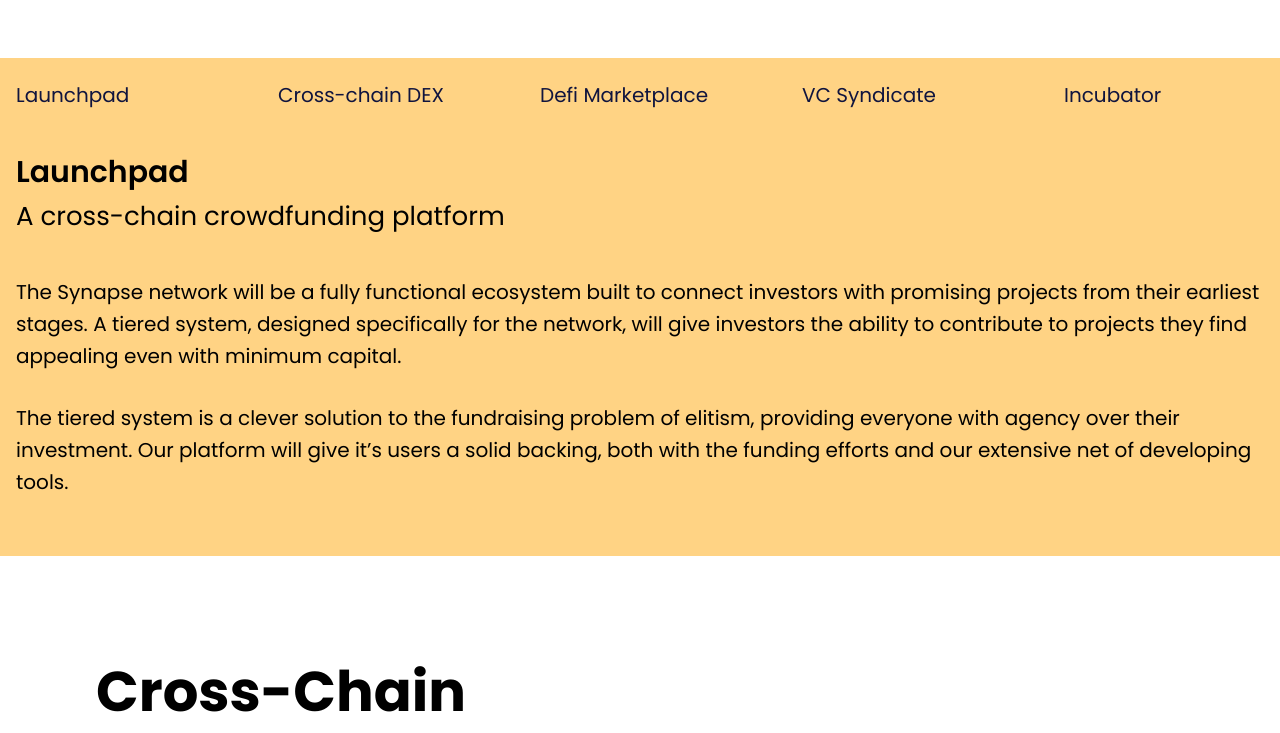
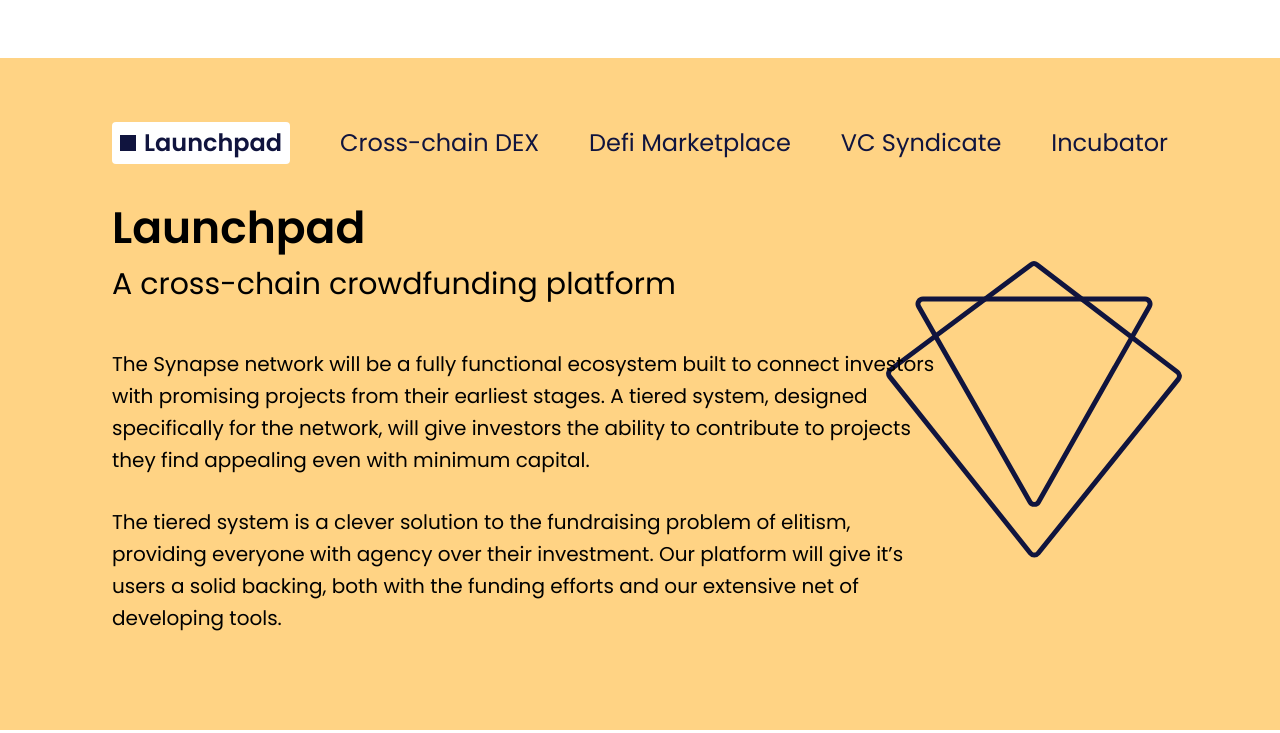
Before and after one commit to GemStarterIo/StaticWww, a plain HTML site: page index.html in a window 1280 px wide. Shown: the part 4247-4980 px from the top of the page. Drawn offline with Linux system fonts and the light colour scheme; files whose address does not match are found by name.

Commit message:
improve product cards

```diff
--- a/css/index.css
+++ b/css/index.css
@@ -593,12 +593,37 @@ button {
   .cards .wrapper_content .slider_nav {
     scrollbar-width: none; } }
       .cards .wrapper_content .slider_nav a {
-        min-width: 200px !important;
-        font-weight: normal;
-        font-size: 20px;
+        font-weight: 400;
+        font-size: 24px;
         line-height: 42px;
         color: #10143e;
-        white-space: nowrap; }
+        white-space: nowrap;
+        background: none;
+        transition: 0.5s;
+        position: relative; }
+        @media (max-width: 1024px) {
+          .cards .wrapper_content .slider_nav a {
+            margin-right: 20px; } }
+        .cards .wrapper_content .slider_nav a.active {
+          background: #fff;
+          font-weight: 600;
+          padding-left: 32px;
+          padding-right: 8px;
+          border-radius: 4px; }
+          .cards .wrapper_content .slider_nav a.active:before {
+            opacity: 0;
+            animation: slowDown;
+            animation-duration: 0.5s;
+            animation-delay: 0.5s;
+            animation-fill-mode: forwards;
+            position: absolute;
+            content: " ";
+            display: inline-block;
+            width: 16px;
+            height: 0;
+            border: 8px solid #10143e;
+            left: 8px;
+            top: 13px; }
     .cards .wrapper_content .slider {
       display: flex;
       width: 100%;
@@ -643,9 +668,37 @@ button {
           font-weight: normal;
           font-size: 20px;
           line-height: 32px;
-          z-index: 2; }
+          z-index: 2;
+          max-width: 824px; }
           .cards .wrapper_content .slider .product_card p:first-of-type {
             padding-bottom: 30px; }
+
+@media (min-width: 768px) {
+  .cards .wrapper_content {
+    padding: 48px 96px; } }
+
+@media (min-width: 1024px) {
+  .cards {
+    position: relative; }
+    .cards .wrapper_content {
+      padding: 48px 96px; }
+      .cards .wrapper_content .slider .product_card h4 {
+        font-size: 44px;
+        line-height: 64px; }
+      .cards .wrapper_content .slider .product_card h5 {
+        font-size: 30px;
+        line-height: 48px; }
+      .cards .wrapper_content .slider .product_card img {
+        position: absolute;
+        width: 300px;
+        top: 80px;
+        right: 0; } }
+
+@keyframes slowDown {
+  0% {
+    opacity: 0; }
+  100% {
+    opacity: 1; } }
 
 .cross-chain .bottom_column {
   width: 100%;
@@ -660,8 +713,10 @@ button {
     padding-bottom: 88px;
     font-weight: 400; }
   .cross-chain .bottom_column .row {
-    width: fit-content;
-    justify-content: flex-start;
+    width: 100%;
+    display: flex;
+    justify-content: space-evenly;
+    flex-wrap: wrap;
     align-items: center;
     padding: 20px 0; }
   .cross-chain .bottom_column .logos {
@@ -708,10 +763,10 @@ button {
       display: flex; }
     .cross-chain .bottom_column .logos {
       width: 100%;
-      max-width: 1014px;
+      max-width: 100%;
       display: flex;
       justify-content: flex-start;
-      flex-wrap: nowrap;
+      flex-wrap: wrap;
       flex-direction: row; }
       .cross-chain .bottom_column .logos img {
         height: auto;
--- a/index.html
+++ b/index.html
@@ -260,22 +260,23 @@
     <section id="products" class="cards wrapper">
         <div class="wrapper_content">
 
-        <div class="slider_wrapper">
+
             <div class="slider_content">
                 <div class="slider_nav">
-                    <a href="#launchpad" class="menu_item">Launchpad</a>
-                    <a href="#cross-chain" class="menu_item">Cross-chain DEX</a>
-                    <a href="#Defi-Marketplace" class="menu_item">Defi Marketplace</a>
+                    <a href="#launchpad" data-id="launchpad" class="menu_item active">Launchpad</a>
+                    <a href="#cross-chain" data-id="cross-chain" class="menu_item">Cross-chain DEX</a>
+                    <a href="#Defi-Marketplace" data-id="Defi-Marketplace" class="menu_item">Defi Marketplace</a>
 
-                    <a href="#VC-syndicate" class="menu_item">VC Syndicate</a>
+                    <a href="#VC-syndicate" data-id="VC-syndicate" class="menu_item">VC Syndicate</a>
 
-                    <a href="#Incubator" class="menu_item">Incubator</a>
+                    <a href="#Incubator" data-id="Incubator" class="menu_item">Incubator</a>
 
 
                 </div>
                 <div class="slider">
                     <div id="launchpad" class="product_card">
-                        <!-- <img src="./images/launch-ico-mobile.png" alt=""> -->
+                        <img class="desktop" src="./images/launch-ico-desktop.svg" alt="">
+
                         <h4>
                             Launchpad
                         </h4>
@@ -283,18 +284,22 @@
                             A cross-chain crowdfunding platform
                         </h5>
                         <p>
-                            The Synapse network will be a fully functional ecosystem built to connect investors with promising projects from their
-                            earliest stages. A tiered system, designed specifically for the network, will give investors the ability to contribute
+                            The Synapse network will be a fully functional ecosystem built to connect investors with
+                            promising projects from their
+                            earliest stages. A tiered system, designed specifically for the network, will give investors the
+                            ability to contribute
                             to projects they find appealing even with minimum capital.
                         </p>
                         <p>
-                            The tiered system is a clever solution to the fundraising problem of elitism, providing everyone with agency over their
-                            investment. Our platform will give it’s users a solid backing, both with the funding efforts and our extensive net of
+                            The tiered system is a clever solution to the fundraising problem of elitism, providing everyone
+                            with agency over their
+                            investment. Our platform will give it’s users a solid backing, both with the funding efforts and
+                            our extensive net of
                             developing tools.
                         </p>
                     </div>
                     <div id="cross-chain" class="product_card">
-                        <img src="" alt="">
+                        <img class="desktop" src="./images/cross-chain-ico.svg" alt="">
                         <h4>
                             Cross-chain DEX
                         </h4>
@@ -302,76 +307,93 @@
                             Cross-chain DEX
                         </h5>
                         <p>
-The Synapse network will be a fully functional ecosystem built to connect investors with promising projects from their
-earliest stages. A tiered system, designed specifically for the network, will give investors the ability to contribute
+                            The Synapse network will be a fully functional ecosystem built to connect investors with
+                            promising projects from their
+                            earliest stages. A tiered system, designed specifically for the network, will give investors the
+                            ability to contribute
                             to projects they find appealing even with minimum capital.
 
 
                         </p>
                         <p>
-The tiered system is a clever solution to the fundraising problem of elitism, providing everyone with agency over their
-investment. Our platform will give it’s users a solid backing, both with the funding efforts and our extensive net of
+                            The tiered system is a clever solution to the fundraising problem of elitism, providing everyone
+                            with agency over their
+                            investment. Our platform will give it’s users a solid backing, both with the funding efforts and
+                            our extensive net of
                             developing tools.
                         </p>
                     </div>
                     <div id="Defi-Marketplace" class="product_card">
-                                            <img src="" alt="">
+                        <img class="desktop" src="./images/defi-ico.svg" alt="">
                         <h4>
                             Defi Marketplace
                         </h4>
                         <h5>
-DeFi platform with multiple earning opportunities                                            </h5>
+                            DeFi platform with multiple earning opportunities
+                        </h5>
                         <p>
-                                                The DeFi Platform will be a simple and secure platform which will allow users to stake SNP tokens to participate in
+                            The DeFi Platform will be a simple and secure platform which will allow users to stake SNP
+                            tokens to participate in
                             Fundraising events as well as earn rewards with equitable APR.
-                                                Users will have exclusive pre-access to services offered by projects incubated by us, gaining the chance to be early
+                            Users will have exclusive pre-access to services offered by projects incubated by us, gaining
+                            the chance to be early
                             adopters of all the new products hatched on our launchpad.
 
 
                         </p>
                         <p>
-                                                This platform will be the space where start-ups will gain their first layer of market exposure helping them build a
+                            This platform will be the space where start-ups will gain their first layer of market exposure
+                            helping them build a
                             dedicated community for themselves, and securing like minded investors.
 
                         </p>
                     </div>
                     <div id="VC-syndicate" class="product_card">
-                        <img src="" alt="">
+                        <img class="desktop" src="./images/syndi-ico.svg" alt="">
                         <h4>
                             VC Syndicate
                         </h4>
                         <h5>
                             A network of trusted partners</h5>
                         <p>
-One of the most important components of the Synapse ecosystem is what we refer to as the “Capital Syndicate” - a network
+                            One of the most important components of the Synapse ecosystem is what we refer to as the
+                            “Capital Syndicate” - a network
                             of trusted and reliable VC funds, business angels, tech partners,
-private investors and other blockchain projects.The syndicate will be an essential part of Synapse, providing a backbone
+                            private investors and other blockchain projects.The syndicate will be an essential part of
+                            Synapse, providing a backbone
                             to many of the projects in the GemStarter sphere .
 
                         </p>
                         <p>
-Based on this “Capital Syndicate”, we will also be able to empower our Synapse Incubator and Accelerator, providing not
-only capital, but also our human resources, business consulting, product development, technological knowhow, due
+                            Based on this “Capital Syndicate”, we will also be able to empower our Synapse Incubator and
+                            Accelerator, providing not
+                            only capital, but also our human resources, business consulting, product development,
+                            technological knowhow, due
                             diligence services, and much more.
 
                         </p>
                     </div>
                     <div id="Incubator" class="product_card">
-                                            <img src="" alt="">
+                        <img class="desktop" src="./images/incubator-ico.svg" alt="">
                         <h4>
                             Incubator
                         </h4>
                         <h5>
-                                            The Gem Incubator and Accelerator</h5>
+                            The Gem Incubator and Accelerator
+                        </h5>
                         <p>
-The/our incubator is the place where brilliant ideas will get the exposure they need to develop into solid projects,
-experience exponential growth with our accelerator, and be able to join the roster of profitable companies ahead of
+                            The/our incubator is the place where brilliant ideas will get the exposure they need to develop
+                            into solid projects,
+                            experience exponential growth with our accelerator, and be able to join the roster of profitable
+                            companies ahead of
                             schedule, with all the aid of our tools behind their back.
 
                         </p>
                         <p>
-This won’t affect the actual quality of the project, thanks to the selective nature of our Incubator.
-The exposure given to high quality projects will transition seamlessly into their developing phase, while we handle
+                            This won’t affect the actual quality of the project, thanks to the selective nature of our
+                            Incubator.
+                            The exposure given to high quality projects will transition seamlessly into their developing
+                            phase, while we handle
                             funding and marketing all with a single tool.
 
                         </p>
@@ -388,11 +410,16 @@ funding and marketing all with a single tool.
                 <h4>
                     Cross-Chain
                 </h4>
-                            <p>Our cross chain technology will be crucial in bridging the gap between projects in the digital space. By allowing
-                            multi-connectivity exchanges,and enabling multi chain interactions to happen on a single platform, we will be taking
-                            another step towards a fully free and decentralized market, starting from the cross-chain Synapse ecosystem. The
-                            cross-chain functionality added to our features will give our users the ability to interact, trade, hold and use their
-                            resources in a flexible and smooth way, not only facilitating the transition to a fully functional digital market, but
+                <p>Our cross chain technology will be crucial in bridging the gap between projects in the digital space. By
+                    allowing
+                    multi-connectivity exchanges,and enabling multi chain interactions to happen on a single platform, we
+                    will be taking
+                    another step towards a fully free and decentralized market, starting from the cross-chain Synapse
+                    ecosystem. The
+                    cross-chain functionality added to our features will give our users the ability to interact, trade, hold
+                    and use their
+                    resources in a flexible and smooth way, not only facilitating the transition to a fully functional
+                    digital market, but
                     also connecting the Synapse network to the mainstream market.</p>
                 <div class="logos">
                     <div class="row">
@@ -411,7 +438,7 @@ funding and marketing all with a single tool.
                         <img class="polygon" src="./images/logo-polygon-2.png" alt="">
                     </div>
                 </div>
-                        </div>
+
             </div>
     </section>
     <section id="road_map" class="road_map wrapper">
@@ -462,5 +489,7 @@ funding and marketing all with a single tool.
 
         </div>
     </footer>
+
+    <script src="./js/index.js"></script>
     </body>
 </html>
```
Also changed, not shown: js/index.js (added, +29 -0 lines), images/cross-chain-ico.svg (added), images/defi-ico.svg (added), images/incubator-ico.svg (added), images/launch-bg-desktop.svg (added), images/launch-ico-desktop.svg (added), images/syndi-ico.svg (added). Lines whose indentation alone changed are shown as unchanged.
